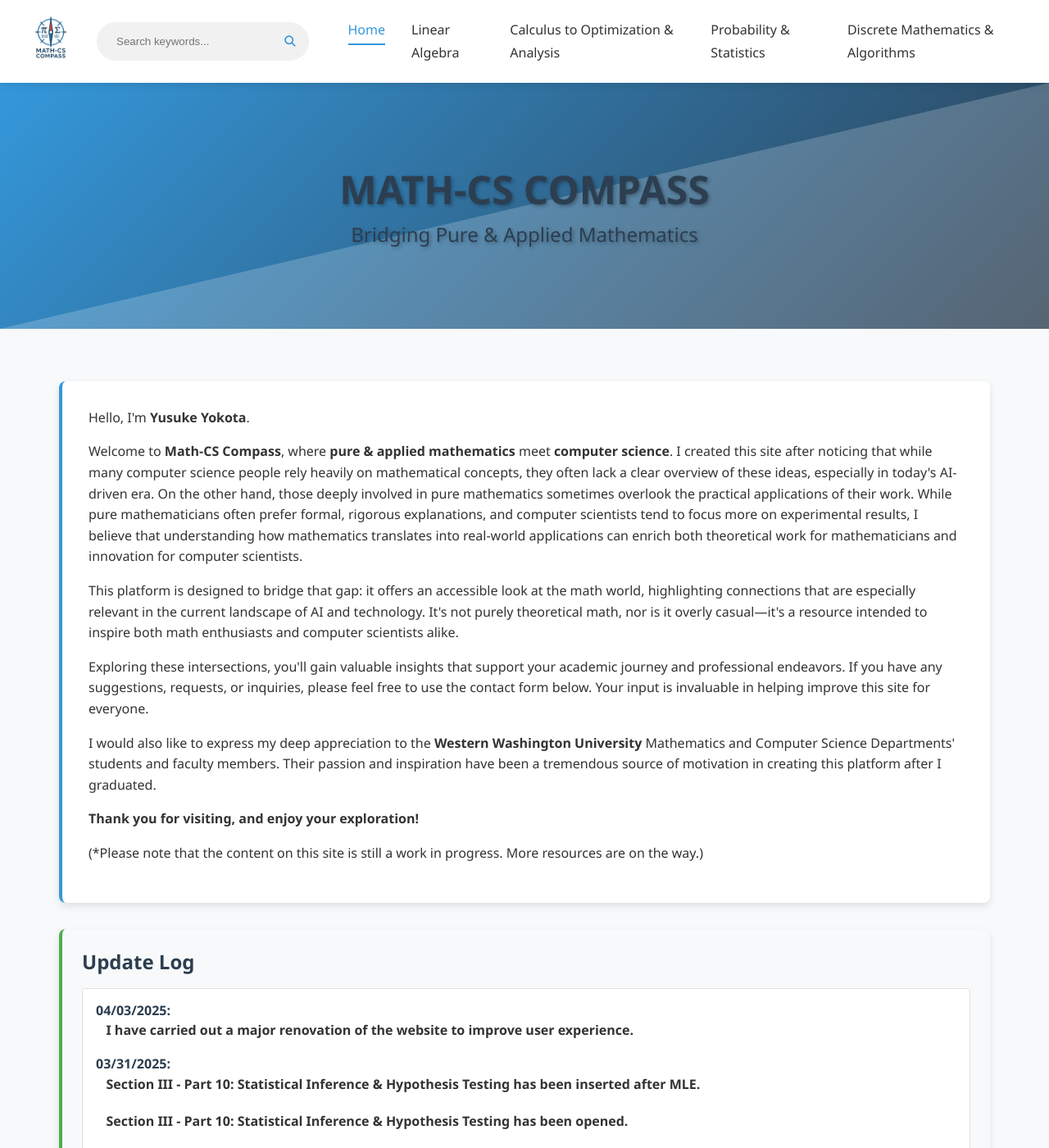
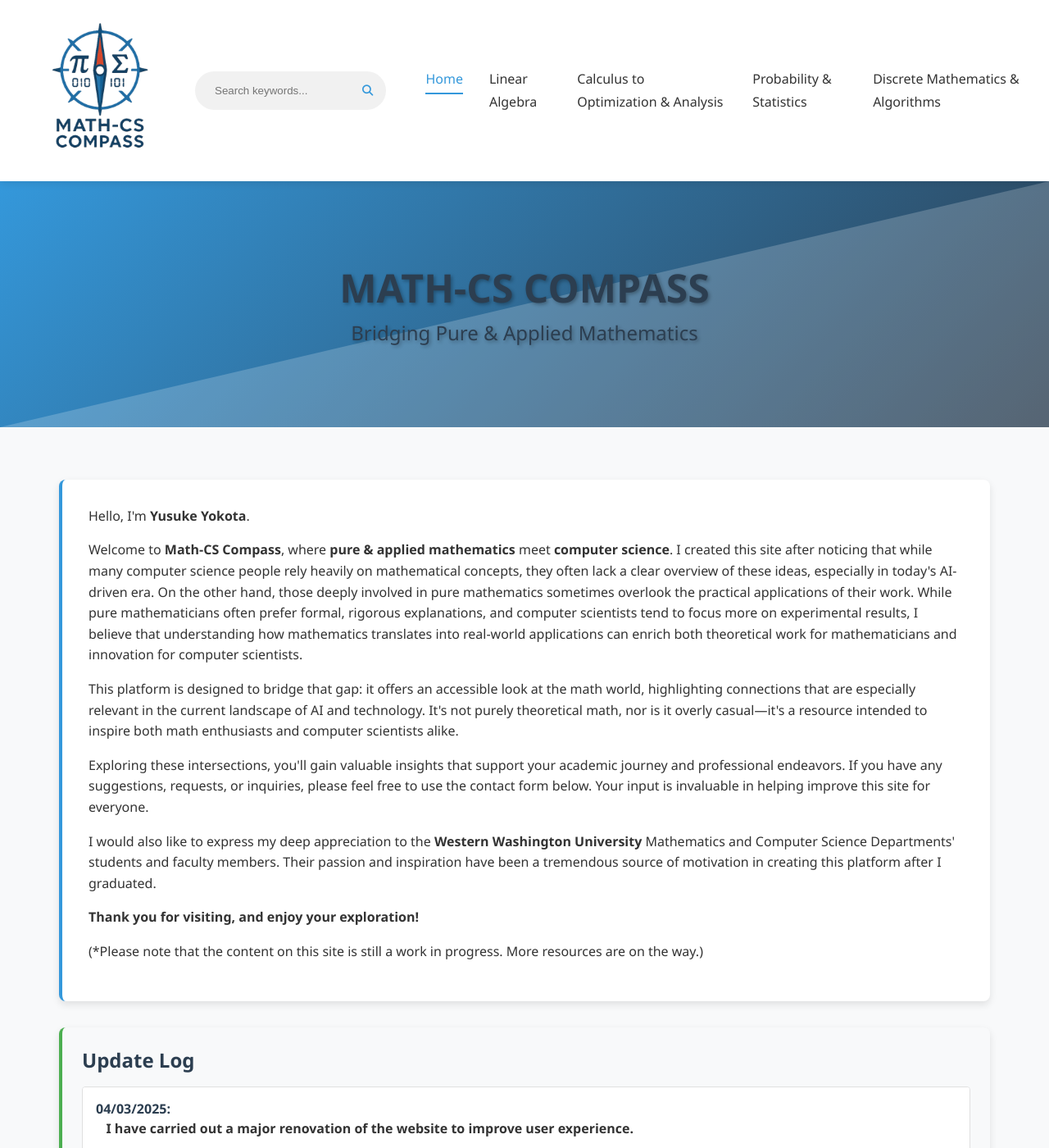
Before and after one commit to Yusukey01/yusukey01.github.io, a Jekyll site: the page built from index.html, in a window 1280 px wide and 1400 px high. Shown: the whole window at 82% size. Built offline with Jekyll 4.4.1, drawn with Linux system fonts in a browser that asks for light colours.

Commit message:
made website logo

```diff
--- a/css/styles.css
+++ b/css/styles.css
@@ -26,7 +26,7 @@ body {
 }
 
 .site-logo {
-    height: 60px; /* Adjust based on your navbar height */
+    height: 180px; /* Adjust based on your navbar height */
     width: auto;
     margin-right: 10px;
 }
@@ -34,7 +34,7 @@ body {
 /* For mobile responsiveness */
 @media screen and (max-width: 768px) {
     .site-logo {
-        height: 40px;
+        height: 120px;
     }
 }
 
```
